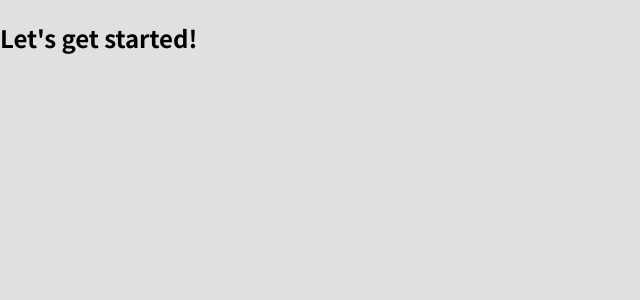
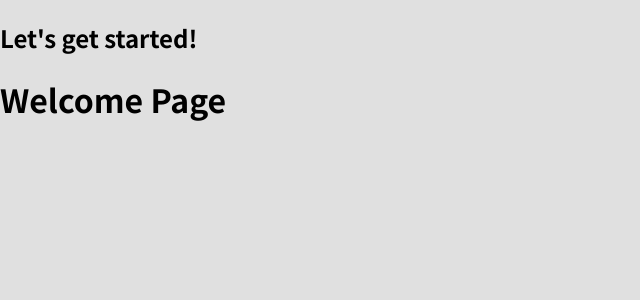
Before and after one commit to RZFalcore/udemy-react-course, a React (Create React App) app: page /welcome in a window 1280 px wide. Shown: the top 300 px of the page, without its empty margins (0-640 px from the left). Built offline with nearby package versions, Linux system fonts and the light colour scheme.

Commit message:
basic routing

```diff
--- a/package.json
+++ b/package.json
@@ -10,6 +10,7 @@
     "react": "^17.0.1",
     "react-dom": "^17.0.1",
     "react-redux": "^7.2.6",
+    "react-router-dom": "^5.3.0",
     "react-scripts": "^4.0.3",
     "redux": "^4.1.2",
     "redux-devtools-extension": "^2.13.9",
--- a/src/Pages/RoutingApp.js
+++ b/src/Pages/RoutingApp.js
@@ -1,11 +1,23 @@
 import React from "react";
+import { BrowserRouter as Router, Route } from "react-router-dom";
+import ProductsPage from "../components/RoutingApp/Pages/ProductsPage";
+import WelcomePage from "../components/RoutingApp/Pages/WelcomePage";
+
 import "./RoutingApp.css";
 
 function App() {
   return (
-    <div>
-      <h2>Let's get started!</h2>
-    </div>
+    <Router>
+      <div>
+        <h2>Let's get started!</h2>
+      </div>
+      <Route path="/welcome">
+        <WelcomePage />
+      </Route>
+      <Route path="/products">
+        <ProductsPage />
+      </Route>
+    </Router>
   );
 }
 
--- /dev/null
+++ b/src/components/RoutingApp/Pages/ProductsPage.js
@@ -0,0 +1,5 @@
+import React from "react";
+
+const ProductsPage = () => <h1>Products Page</h1>;
+
+export default ProductsPage;
--- /dev/null
+++ b/src/components/RoutingApp/Pages/WelcomePage.js
@@ -0,0 +1,5 @@
+import React from "react";
+
+const WelcomePage = () => <h1>Welcome Page</h1>;
+
+export default WelcomePage;
```
Also changed, not shown: src/components/RoutingApp/App.js (deleted), 1 other file (tests, documents, lock files or other folders).
